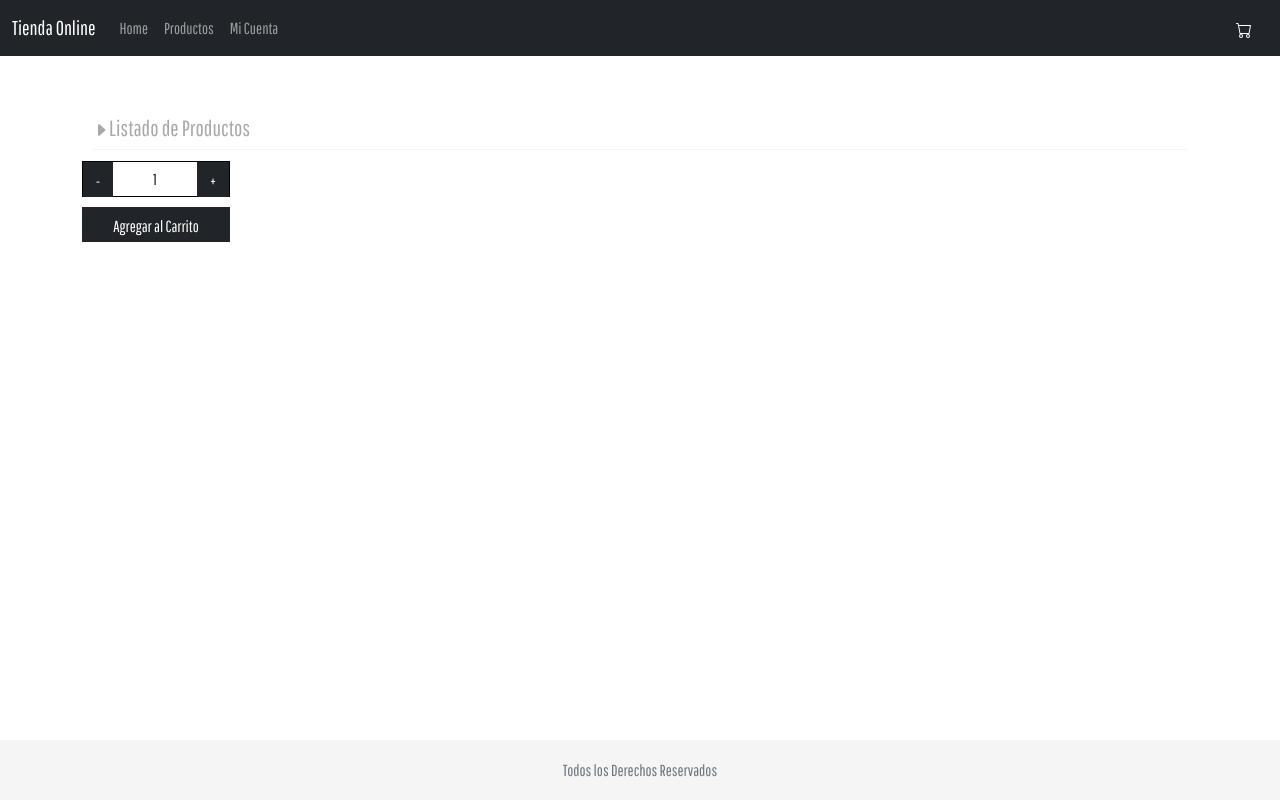
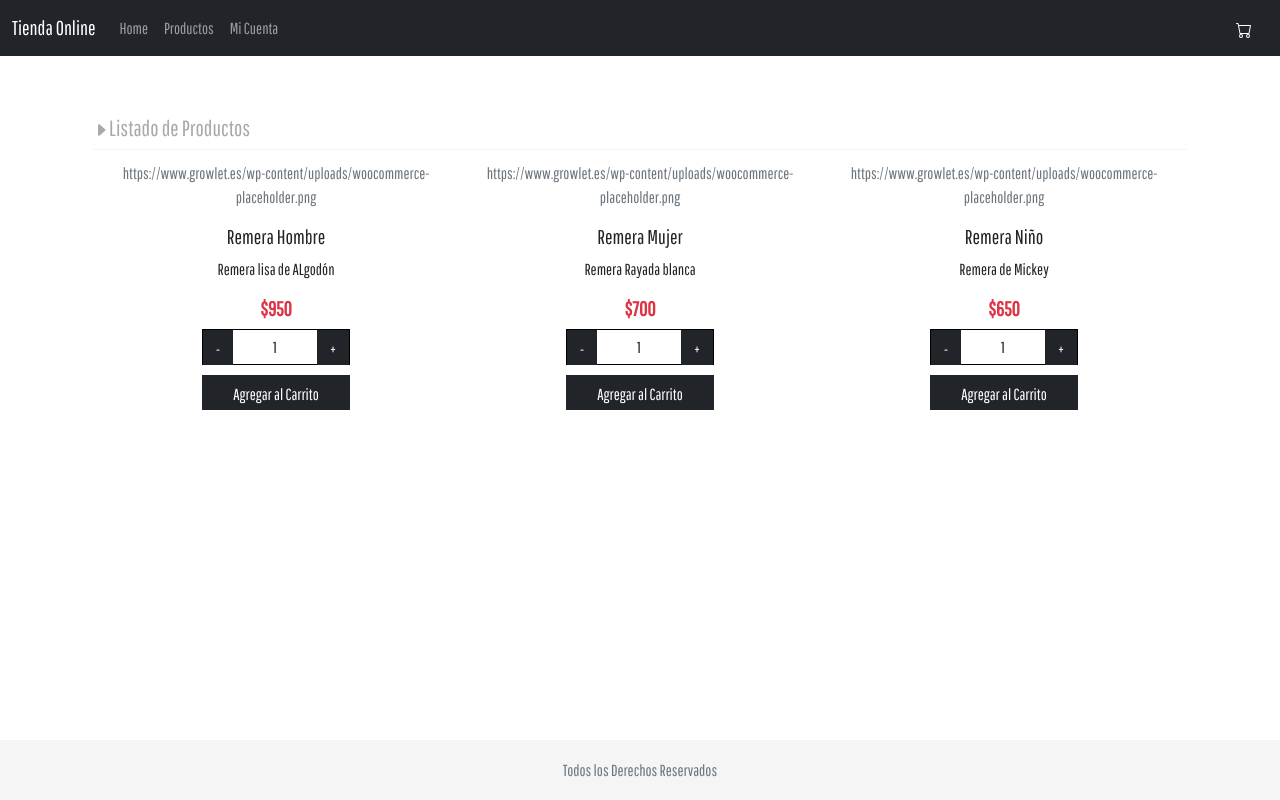
Before and after one commit to mfreire29/Coder1, a React (Create React App) app: page / in a window 1280 px wide. Built offline with nearby package versions, Linux system fonts and the light colour scheme; no server answers.

Commit message:
Catalogo con MAPS y Promises

```diff
--- /dev/null
+++ b/src/components/Item.js
@@ -0,0 +1,21 @@
+import React from 'react'
+import ItemCount from './ItemCount'
+
+function Item({id, title, stock, description, price, pictureUrl}) {
+    return (
+        <>
+                <div className="col-xs-12 col-sm-6 col-md-4">
+                    <p className="text-center text-muted">{pictureUrl}</p>
+                    <h5 className="card-title text-center">{title}</h5>
+                    <p className="card-text text-center">{description}</p>
+                    <h5 className="card-text text-center text-danger"><b>${price}</b></h5>
+                    <div className="text-center">
+                        <ItemCount stock={stock} initial={1}/>
+                    </div>
+
+                </div>
+        </>
+    )
+}
+
+export default Item
--- a/src/components/ItemCount.js
+++ b/src/components/ItemCount.js
@@ -1,10 +1,41 @@
-import React, { useState } from 'react'
+import React, { useState, useEffect } from 'react'
 
 function ItemCount({ stock, initial}) {
 
     const [cantidad, setCantidad] = useState(initial)
 
     const [carrito, setCarrito] = useState(0)
+
+    // Use effect me sirve para generar efecto secundario en pantalla, lleva dos parametros A y B
+    // A es una funcion y b es un array
+    // A es el efecto secundario, lo que debe hacer el componente, se ejecutan cada vez q el componente renderiza
+
+    useEffect(() => {
+        if(cantidad === stock) {
+            console.log('stock maximo')
+        }
+
+        const pedido = fetch('https://jsonplaceholder.typicode.com/users')
+
+        pedido
+        .then((respuesta)=>{
+            console.log(respuesta)
+            if(respuesta.status === 200){
+                console.log('Estuvo todo bien')
+                const prometo_transformacion = respuesta.json()
+                return prometo_transformacion
+            } else {
+                console.log('Errorrrr')
+                throw new Error("hubo un error". respuesta.status)
+            }
+        })
+        .then((respuesta)=>{
+            console.log(respuesta)
+        })
+        .catch(()=>{
+            console.log('Errorrrr')
+        })
+    },[cantidad])
 
     const aumentarCantidad = () => {
         if(stock > 0 && cantidad < stock) {
@@ -31,7 +62,7 @@ function ItemCount({ stock, initial}) {
     return (
         <>
 
-            <div className="item-count">
+            <div className="item-count mx-auto">
                 <button className="btn btn-dark left" onClick = { reducirCantidad }>-</button>
                 <span>{stock > 0 ? cantidad : 0}</span>
                 <button className="btn btn-dark right" onClick = { aumentarCantidad }>+</button>
--- /dev/null
+++ b/src/components/ItemList.js
@@ -0,0 +1,80 @@
+import React, { useState, useEffect } from 'react'
+import Item from './Item'
+
+const data = [{
+	"id": 1,
+	"title": "Remera Hombre",
+    "description": "Remera lisa de ALgodón",
+    "price": 950,
+    "stock": 2,
+    "pictureUrl": 'https://www.growlet.es/wp-content/uploads/woocommerce-placeholder.png',
+},
+{
+	"id": 2,
+	"title": "Remera Mujer",
+    "description": "Remera Rayada blanca",
+    "price": 700,
+    "stock": 14,
+    "pictureUrl": 'https://www.growlet.es/wp-content/uploads/woocommerce-placeholder.png',
+},
+{
+	"id": 3,
+	"title": "Remera Niño",
+    "description": "Remera de Mickey",
+    "price": 650,
+    "stock": 5,
+    "pictureUrl": 'https://www.growlet.es/wp-content/uploads/woocommerce-placeholder.png',
+}]
+
+
+function ItemList() {
+
+    const [listado, setlistado] = useState([])
+
+    useEffect(()=>{
+
+        const promesa = new Promise((resolver, rechazar)=>{
+            setTimeout(() => {
+
+                console.log('Termino el pedido')
+                let codigo = 200
+
+                if(codigo < 400){
+                    resolver(data)
+                } else {
+                    rechazar('Hubo un error')
+                }
+
+            }, 2000);
+        })
+
+        promesa
+        .then((resultado)=>{
+            console.log('Salió todo bien')
+            //setlistado(resultado)
+
+            var array = []
+
+            resultado.map(a => {
+                return array.push(<Item key={a.id} id={a.id} title={a.title} description={a.description} price={a.price} stock={a.stock} pictureUrl={a.pictureUrl} />)
+            })
+            setlistado(array)
+        })
+        .catch(()=>{
+            console.log('Salió todo mal')
+        })
+
+    }, [])
+
+    return (
+        <>
+            <div className="container">
+                <div className="row">
+                    { listado }
+                </div>
+            </div>
+        </>
+    )
+}
+
+export default ItemList
--- a/src/components/ItemListContainer.js
+++ b/src/components/ItemListContainer.js
@@ -1,5 +1,6 @@
 import { red } from "@material-ui/core/colors";
 import React from "react";
+import ItemList from './ItemList'
 
 function ItemListContainer({ greeting }) {
   const style = {
@@ -24,6 +25,7 @@ function ItemListContainer({ greeting }) {
         </svg>
         {greeting}
       </p>
+      <ItemList/>
     </div>
   );
 }
--- a/src/components/Main.js
+++ b/src/components/Main.js
@@ -1,5 +1,6 @@
 import React from 'react'
 import ItemCount from './ItemCount'
+import ItemList from './ItemList'
 import ItemListContainer from './ItemListContainer'
 
 function Main() {
@@ -10,7 +11,7 @@ function Main() {
                 <div className="row">
                     <div className="col-12">
                         <ItemListContainer greeting="Listado de Productos"/>
-                        <ItemCount stock={5} initial={1}/>
+
                     </div>
                 </div>
             </div>
--- a/src/index.css
+++ b/src/index.css
@@ -15,7 +15,7 @@ code {
 }
 
 .footer {
-  position: absolute;
+  position: fixed;
   bottom: 0;
   width: 100%;
   height: 60px;
```
Also changed, not shown: 1 other file (tests, documents, lock files or other folders).
